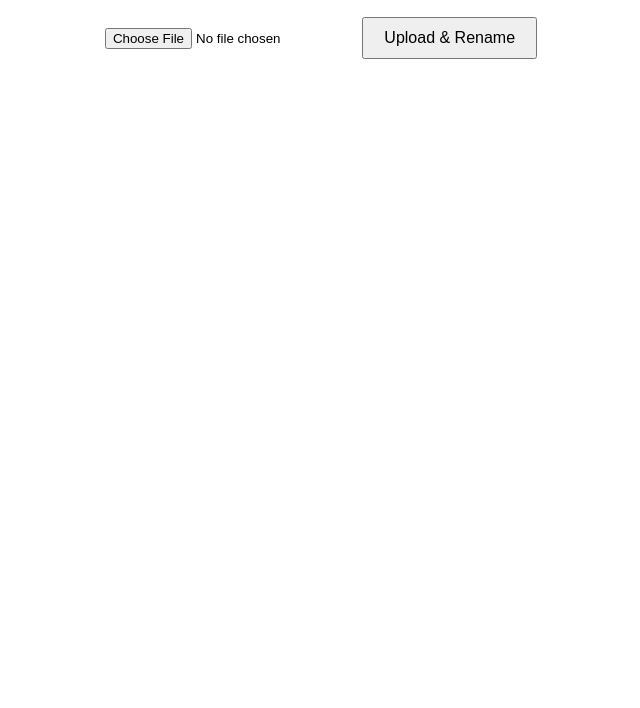
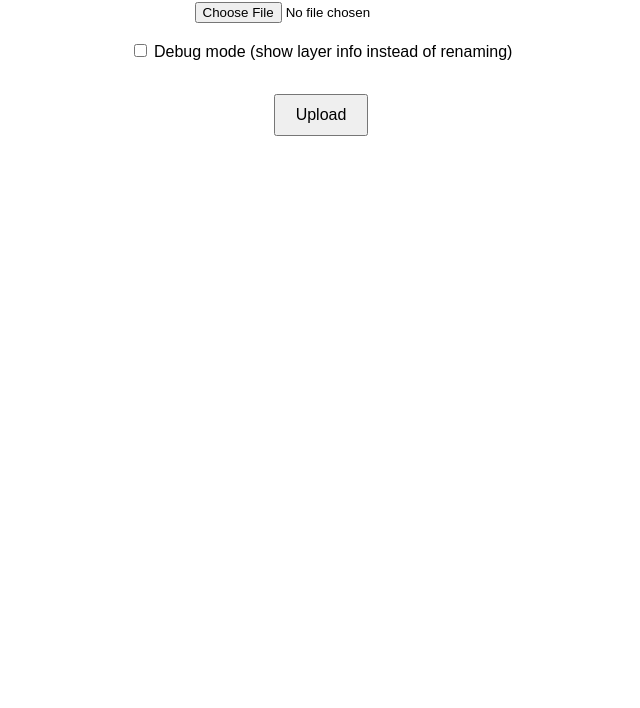
Before and after one commit to yanho9/ai-layer-renamer-web, a plain HTML site: page docs/index.html in a window 1280 px wide. Shown: the part 92-800 px from the top of the page, without its empty margins (319-959 px from the left). Drawn offline with Linux system fonts and the light colour scheme.

Commit message:
Update index.html

```diff
--- a/docs/index.html
+++ b/docs/index.html
@@ -9,8 +9,15 @@
   <h1>AI Layer Renamer</h1>
   <form id="uploadForm">
     <input type="file" id="fileInput" accept=".psd" />
-    <button type="submit">Upload & Rename</button>
+    <br><br>
+    <label>
+      <input type="checkbox" id="debugToggle" />
+      Debug mode (show layer info instead of renaming)
+    </label>
+    <br><br>
+    <button type="submit">Upload</button>
   </form>
   <p id="status"></p>
+  <pre id="debugOutput" style="text-align:left; margin:auto; max-width:600px;"></pre>
 </body>
 </html>
```
